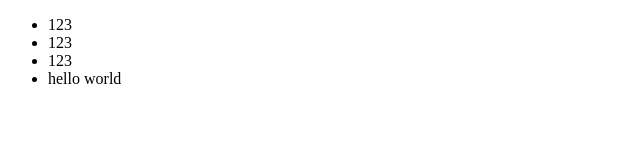
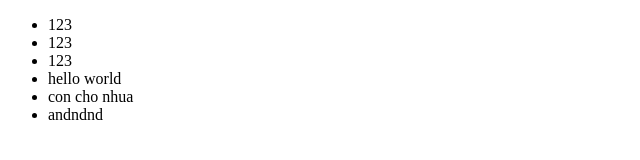
Before and after one commit to dung-1911201/DEMOGIT, a plain HTML site: page index.html in a window 1280 px wide. Shown: the whole page, without its empty margins (0-640 px from the left). Drawn offline with Linux system fonts and the light colour scheme.

Commit message:
mut file

```diff
--- a/index.html
+++ b/index.html
@@ -12,6 +12,8 @@
         <li>123</li>
         <li>123</li>
         <li>hello world</li>
+        <li>con cho nhua</li>
+        <li>andndnd</li>
     </ul>
 </body>
 </html>
```
